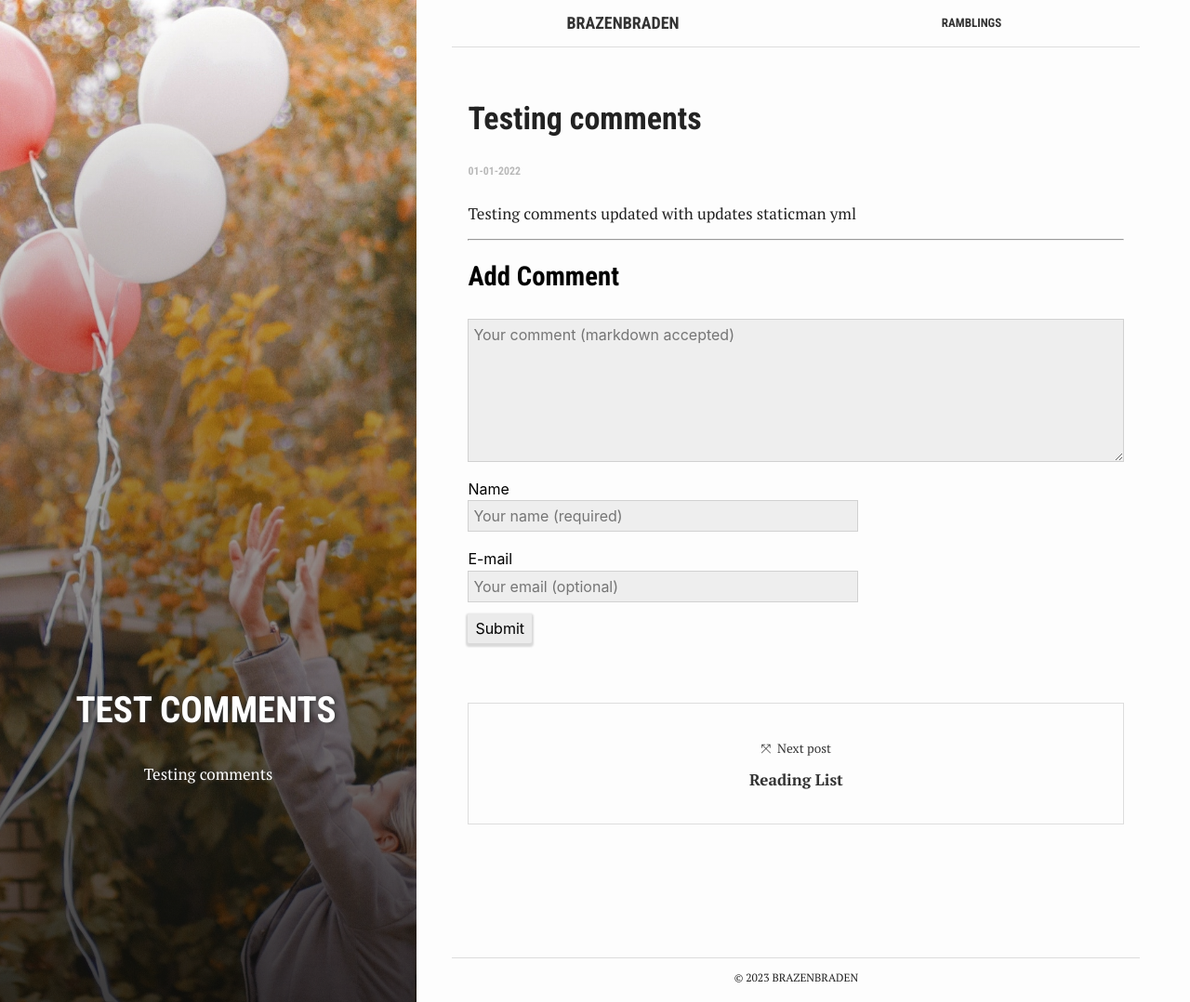
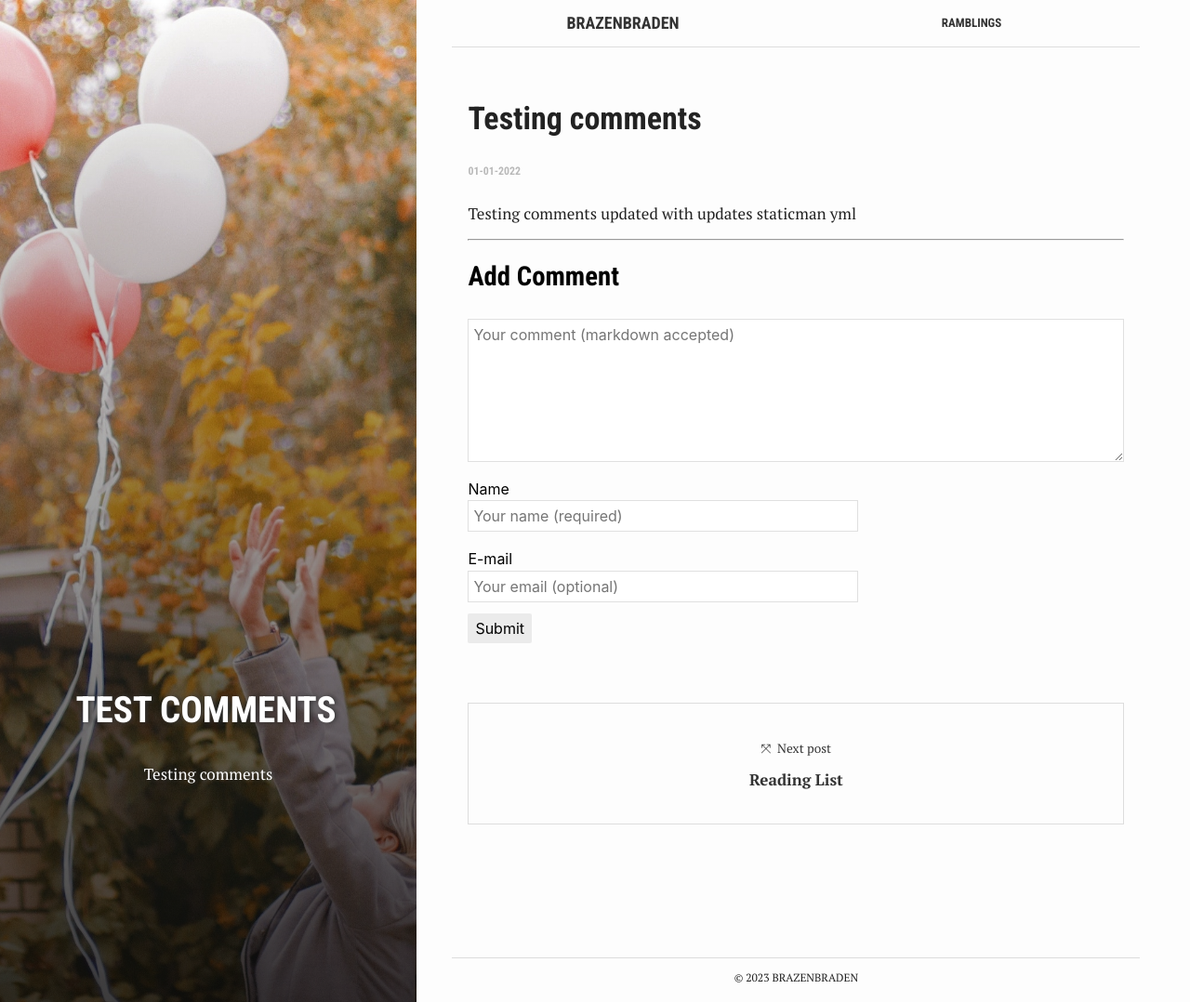
Before and after one commit to brazenbraden/brazenbraden.github.io, a Jekyll site: the page built from _posts/2022-01-01-test_comments.md, in a window 1280 px wide and 1078 px high. Shown: the whole window at 93% size. Built offline with Jekyll 4.4.1, drawn with Linux system fonts in a browser that asks for light colours.

Commit message:
Updates comment styles

```diff
--- a/_includes/comment.html
+++ b/_includes/comment.html
@@ -42,5 +42,5 @@
     {% include comment.html is_reply=true uid=uid email=email name=name url=url date=date message=message %}
   {% endfor %}
 
-  <hr style="border-top: 1px solid #ccc; background: transparent; margin-bottom: 10px;">
+  <hr style="border-top: 1px dashed #ccc; background: transparent; margin-bottom: 10px; border-style: dashed;">
 {% endif %}
--- a/_sass/comment-styles.scss
+++ b/_sass/comment-styles.scss
@@ -19,7 +19,7 @@
     }
 
     textarea, input {
-        background-color: #eee;
+        background-color: white;
     }
 
     // each staticman text field is wrapped in this div
@@ -53,7 +53,6 @@
     }
     .button {
         background: rgba(158,158,158,.2);
-        box-shadow: 0 2px 2px 2px rgba(0,0,0,.14);
         border: none;
         border-radius: 2px;
         padding: 4px 8px;
@@ -103,8 +102,9 @@
     }
     .comment {
         border-top: 0px solid $brand-color-light;
-        padding: 0px 0px 0px 0px;
+        padding: 0px 0px 0px 20px;
         margin-bottom: 1em;
+        border-left: 2px solid black;
     }
     .comment.child {
         margin-left: 3em;
```
